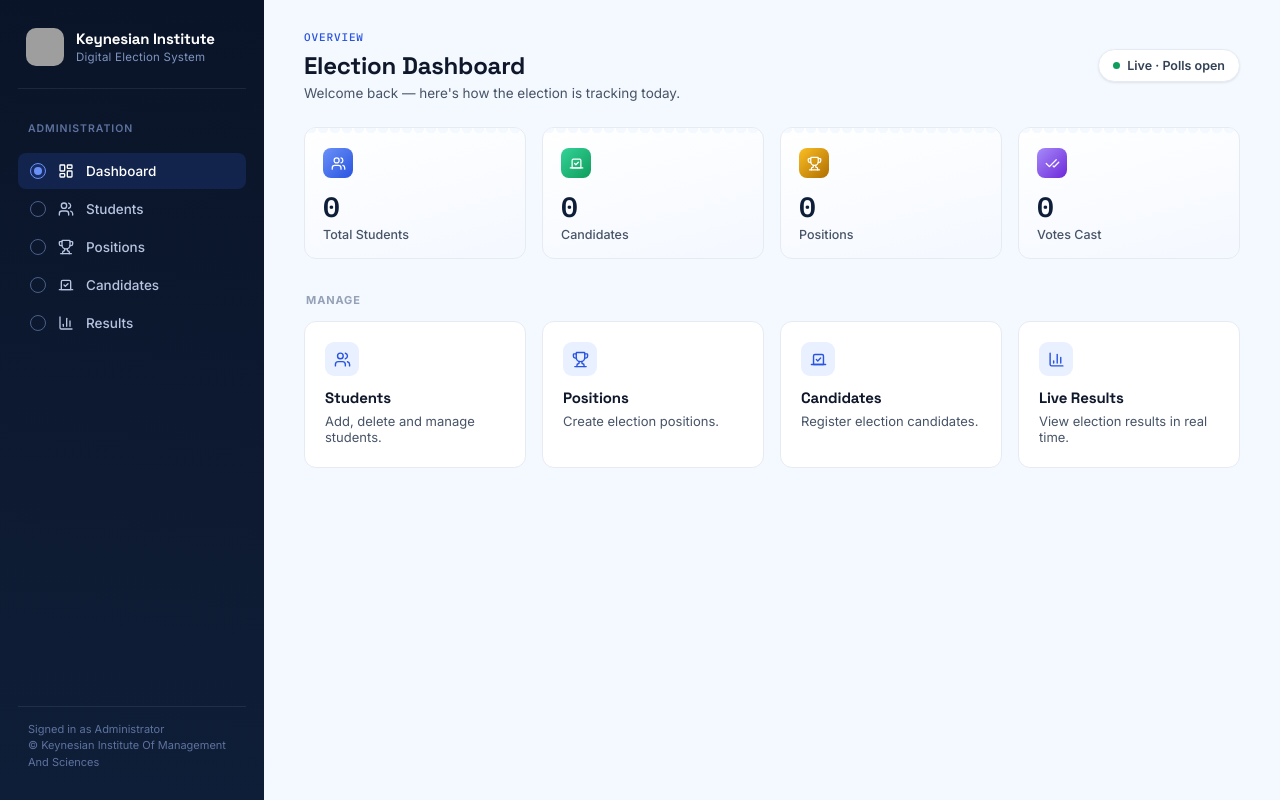
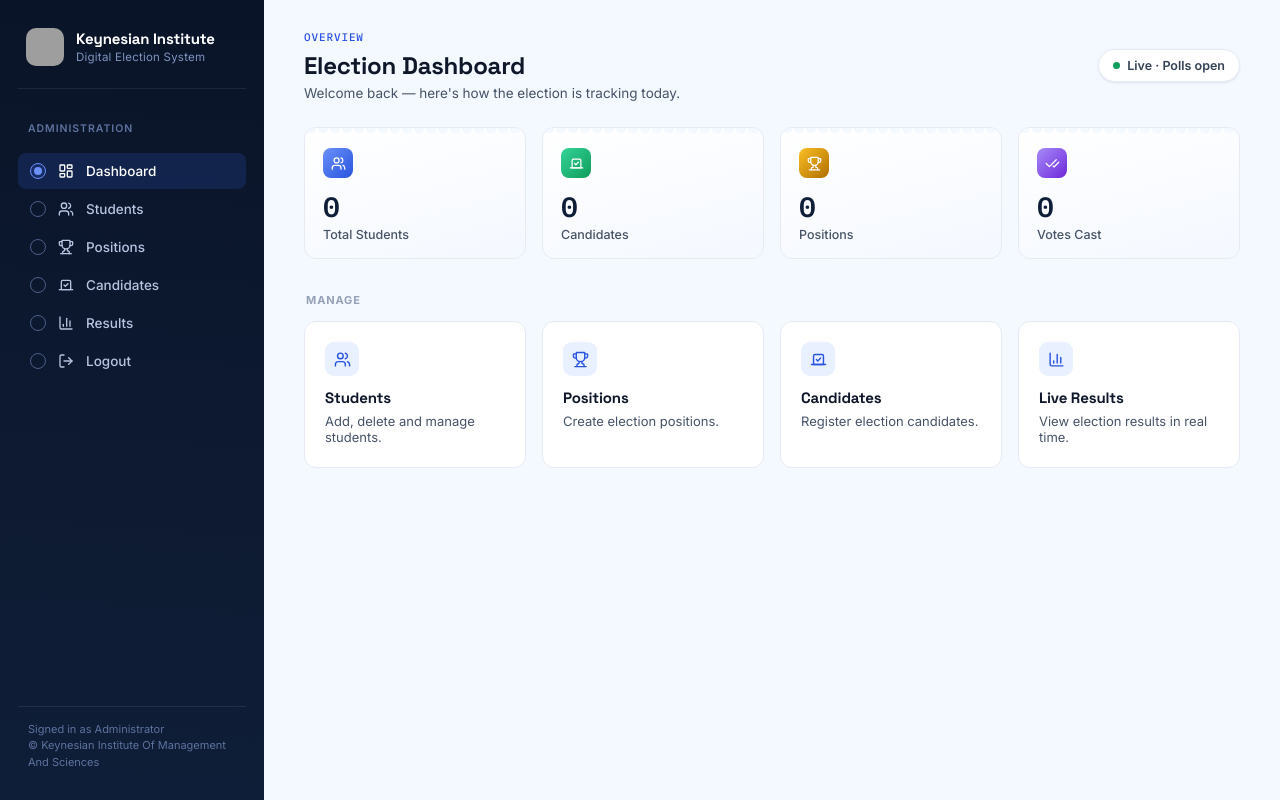
Before and after one commit to abr17-pak/keynesian-election-system-2026, a Flask app: page /dashboard in a window 1280 px wide. Run offline with Flask 3, Linux system fonts and the light colour scheme; the visitor is signed in with stand-in values (Sample User, id 1); grey boxes are pictures that could not be loaded.

Commit message:
Add logout link to navigation
Added a logout link to the navigation bar.

```diff
--- a/keynesian-election-supabase/templates/base.html
+++ b/keynesian-election-supabase/templates/base.html
@@ -59,6 +59,12 @@
                 <i data-lucide="bar-chart-3" class="icon"></i>
                 Results
             </a>
+
+            <a href="{{ url_for('logout') }}">
+                <span class="bubble"></span>
+                <i data-lucide="log-out" class="icon"></i>
+                Logout
+            </a>
         </nav>
 
         <div class="sidebar-foot">
```
